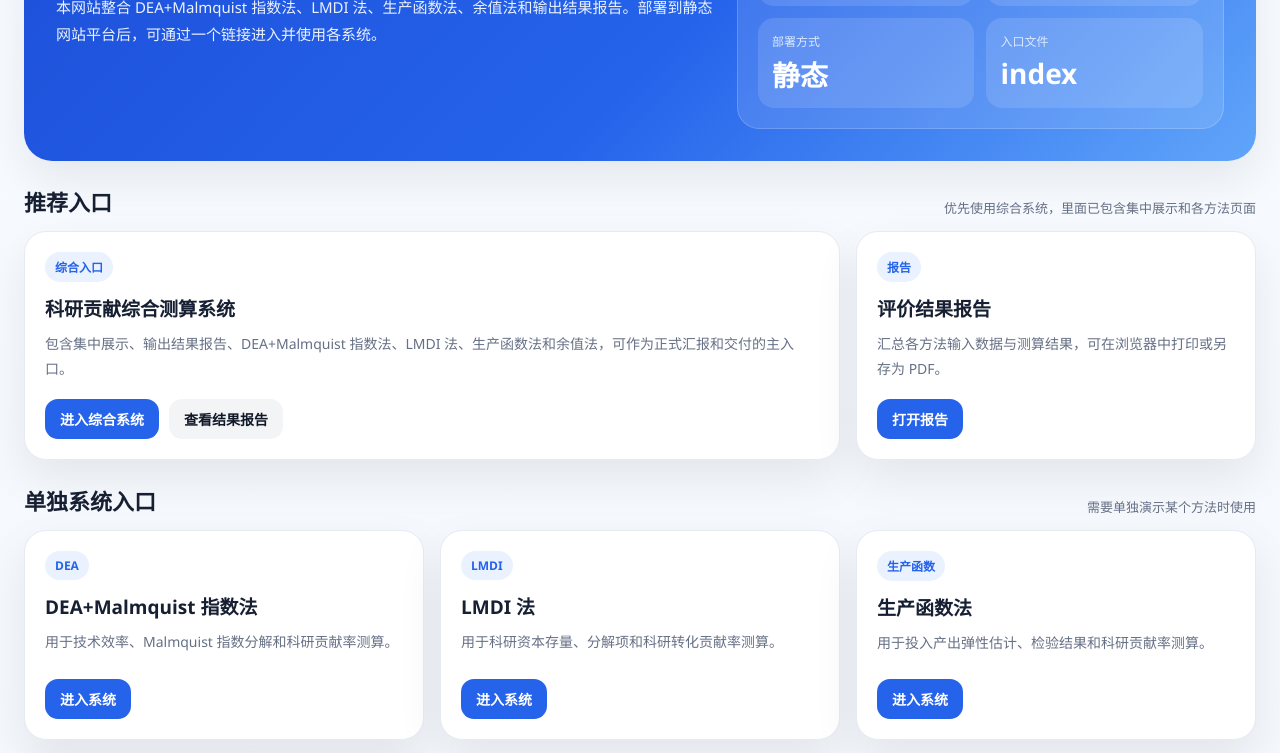
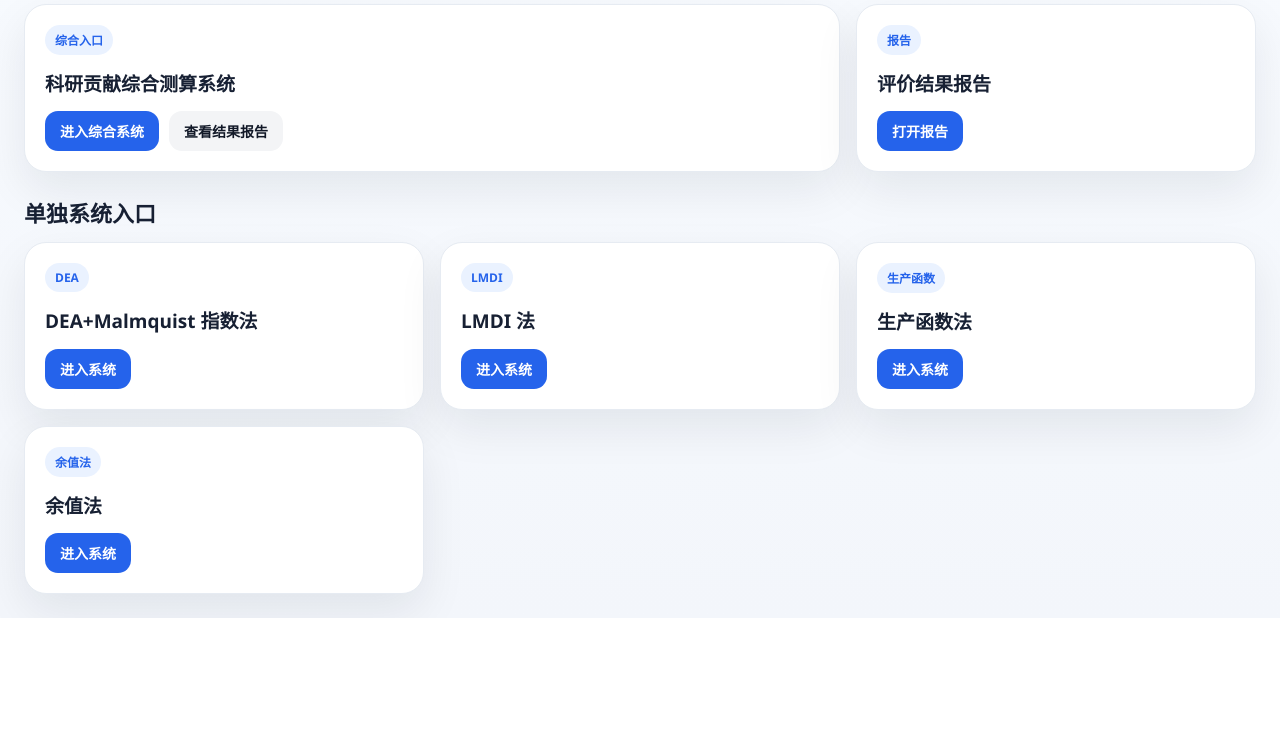
Before and after one commit to sususu906/-, a plain HTML site: page index.html in a window 1280 px wide. Shown: the part 197-950 px from the top of the page. After the commit the page ends 815 px from the top, so only its background shows below. Drawn offline with Linux system fonts and the light colour scheme.

Commit message:
Refactor HTML structure and update styles

```diff
--- a/index.html
+++ b/index.html
@@ -5,35 +5,86 @@
 <meta name="viewport" content="width=device-width, initial-scale=1"/>
 <title>科研贡献测算系统入口</title>
 <style>
-:root{--bg:#f5f7fb;--card:#fff;--text:#172033;--muted:#667085;--line:#e6ebf2;--blue:#2563eb;--soft:#eaf2ff;--shadow:0 18px 45px rgba(15,23,42,.08);--r:22px}
-*{box-sizing:border-box}body{margin:0;font-family:"Segoe UI","PingFang SC","Microsoft YaHei",Arial,sans-serif;background:linear-gradient(180deg,#f8fbff,#f3f6fb);color:var(--text)}
-.wrap{max-width:1280px;margin:0 auto;padding:24px}.hero{background:linear-gradient(135deg,#1d4ed8,#2563eb 55%,#60a5fa);color:#fff;border-radius:28px;padding:32px;box-shadow:var(--shadow);display:grid;grid-template-columns:1.15fr .85fr;gap:22px;align-items:center}.hero h1{margin:0;font-size:34px;line-height:1.25}.hero p{margin:12px 0 0;color:#eaf2ff;line-height:1.8;font-size:15px}.heroCard{background:rgba(255,255,255,.12);border:1px solid rgba(255,255,255,.18);border-radius:22px;padding:20px}.heroCard h2{margin:0 0 12px;font-size:18px}.statGrid{display:grid;grid-template-columns:1fr 1fr;gap:12px}.stat{border-radius:16px;background:rgba(255,255,255,.12);padding:14px}.stat .k{font-size:12px;color:#dbeafe}.stat .v{font-size:28px;font-weight:900;margin-top:4px}
-.sectionTitle{display:flex;align-items:end;justify-content:space-between;gap:12px;margin:24px 0 14px}.sectionTitle h2{margin:0;font-size:22px}.sectionTitle span{font-size:13px;color:var(--muted)}
-.grid{display:grid;grid-template-columns:repeat(3,minmax(0,1fr));gap:16px}.card{background:var(--card);border:1px solid var(--line);border-radius:var(--r);box-shadow:var(--shadow);padding:20px;display:flex;flex-direction:column;min-height:210px}.card h3{margin:0;font-size:19px}.card p{margin:10px 0 18px;color:var(--muted);line-height:1.75;font-size:14px;flex:1}.tag{display:inline-flex;width:max-content;background:var(--soft);color:var(--blue);font-size:12px;font-weight:800;border-radius:999px;padding:6px 10px;margin-bottom:12px}.actions{display:flex;gap:10px;flex-wrap:wrap}.btn{display:inline-flex;align-items:center;justify-content:center;height:40px;border-radius:13px;padding:0 15px;text-decoration:none;font-size:14px;font-weight:900}.btn.primary{background:var(--blue);color:#fff}.btn.light{background:#f3f4f6;color:#111827}.wide{grid-column:span 2}.note{background:#fff;border:1px solid var(--line);border-radius:var(--r);padding:18px;box-shadow:var(--shadow);color:#475467;line-height:1.8;font-size:14px}.note strong{color:#172033}.footer{margin:22px 0 8px;color:#667085;font-size:12px;text-align:center}
-@media(max-width:980px){.hero{grid-template-columns:1fr}.grid{grid-template-columns:1fr}.wide{grid-column:auto}.wrap{padding:14px}.hero{padding:22px}.hero h1{font-size:28px}}
+:root{--bg:#f5f7fb;--card:#fff;--text:#172033;--line:#e6ebf2;--blue:#2563eb;--soft:#eaf2ff;--shadow:0 18px 45px rgba(15,23,42,.08);--r:22px}
+*{box-sizing:border-box}
+body{margin:0;font-family:"Segoe UI","PingFang SC","Microsoft YaHei",Arial,sans-serif;background:linear-gradient(180deg,#f8fbff,#f3f6fb);color:var(--text)}
+.wrap{max-width:1280px;margin:0 auto;padding:24px}
+.hero{background:linear-gradient(135deg,#1d4ed8,#2563eb 55%,#60a5fa);color:#fff;border-radius:28px;padding:32px;box-shadow:var(--shadow)}
+.hero h1{margin:0;font-size:34px;line-height:1.25}
+.sectionTitle{margin:24px 0 14px}
+.sectionTitle h2{margin:0;font-size:22px}
+.grid{display:grid;grid-template-columns:repeat(3,minmax(0,1fr));gap:16px}
+.card{background:var(--card);border:1px solid var(--line);border-radius:var(--r);box-shadow:var(--shadow);padding:20px;display:flex;flex-direction:column;gap:14px}
+.card h3{margin:0;font-size:19px}
+.tag{display:inline-flex;width:max-content;background:var(--soft);color:var(--blue);font-size:12px;font-weight:800;border-radius:999px;padding:6px 10px}
+.actions{display:flex;gap:10px;flex-wrap:wrap;margin-top:auto}
+.btn{display:inline-flex;align-items:center;justify-content:center;height:40px;border-radius:13px;padding:0 15px;text-decoration:none;font-size:14px;font-weight:900}
+.btn.primary{background:var(--blue);color:#fff}
+.btn.light{background:#f3f4f6;color:#111827}
+.wide{grid-column:span 2}
+@media(max-width:980px){.grid{grid-template-columns:1fr}.wide{grid-column:auto}.wrap{padding:14px}.hero{padding:22px}.hero h1{font-size:28px}}
 </style>
 </head>
 <body>
 <div class="wrap">
   <section class="hero">
-    <div><h1>科研贡献测算系统入口</h1><p>本网站整合 DEA+Malmquist 指数法、LMDI 法、生产函数法、余值法和输出结果报告。部署到静态网站平台后，可通过一个链接进入并使用各系统。</p></div>
-    <div class="heroCard"><h2>系统概览</h2><div class="statGrid"><div class="stat"><div class="k">测算方法</div><div class="v">4</div></div><div class="stat"><div class="k">报告模块</div><div class="v">1</div></div><div class="stat"><div class="k">部署方式</div><div class="v">静态</div></div><div class="stat"><div class="k">入口文件</div><div class="v">index</div></div></div></div>
+    <h1>科研贡献测算系统入口</h1>
   </section>
-  <div class="sectionTitle"><h2>推荐入口</h2><span>优先使用综合系统，里面已包含集中展示和各方法页面</span></div>
+
+  <div class="sectionTitle"><h2>推荐入口</h2></div>
   <div class="grid">
-    <article class="card wide"><span class="tag">综合入口</span><h3>科研贡献综合测算系统</h3><p>包含集中展示、输出结果报告、DEA+Malmquist 指数法、LMDI 法、生产函数法和余值法，可作为正式汇报和交付的主入口。</p><div class="actions"><a class="btn primary" href="systems/combined.html">进入综合系统</a><a class="btn light" href="systems/result-report.html">查看结果报告</a></div></article>
-    <article class="card"><span class="tag">报告</span><h3>评价结果报告</h3><p>汇总各方法输入数据与测算结果，可在浏览器中打印或另存为 PDF。</p><div class="actions"><a class="btn primary" href="systems/result-report.html">打开报告</a></div></article>
+    <article class="card wide">
+      <span class="tag">综合入口</span>
+      <h3>科研贡献综合测算系统</h3>
+      <div class="actions">
+        <a class="btn primary" href="systems/combined.html">进入综合系统</a>
+        <a class="btn light" href="systems/result-report.html">查看结果报告</a>
+      </div>
+    </article>
+
+    <article class="card">
+      <span class="tag">报告</span>
+      <h3>评价结果报告</h3>
+      <div class="actions">
+        <a class="btn primary" href="systems/result-report.html">打开报告</a>
+      </div>
+    </article>
   </div>
-  <div class="sectionTitle"><h2>单独系统入口</h2><span>需要单独演示某个方法时使用</span></div>
+
+  <div class="sectionTitle"><h2>单独系统入口</h2></div>
   <div class="grid">
-    <article class="card"><span class="tag">DEA</span><h3>DEA+Malmquist 指数法</h3><p>用于技术效率、Malmquist 指数分解和科研贡献率测算。</p><div class="actions"><a class="btn primary" href="systems/dea-malmquist.html">进入系统</a></div></article>
-    <article class="card"><span class="tag">LMDI</span><h3>LMDI 法</h3><p>用于科研资本存量、分解项和科研转化贡献率测算。</p><div class="actions"><a class="btn primary" href="systems/lmdi.html">进入系统</a></div></article>
-    <article class="card"><span class="tag">生产函数</span><h3>生产函数法</h3><p>用于投入产出弹性估计、检验结果和科研贡献率测算。</p><div class="actions"><a class="btn primary" href="systems/production-function.html">进入系统</a></div></article>
-    <article class="card"><span class="tag">余值法</span><h3>余值法</h3><p>用于技术要素收益分成率、贡献净值和图形化结果展示。</p><div class="actions"><a class="btn primary" href="systems/residual-method.html">进入系统</a></div></article>
+    <article class="card">
+      <span class="tag">DEA</span>
+      <h3>DEA+Malmquist 指数法</h3>
+      <div class="actions">
+        <a class="btn primary" href="systems/dea-malmquist.html">进入系统</a>
+      </div>
+    </article>
+
+    <article class="card">
+      <span class="tag">LMDI</span>
+      <h3>LMDI 法</h3>
+      <div class="actions">
+        <a class="btn primary" href="systems/lmdi.html">进入系统</a>
+      </div>
+    </article>
+
+    <article class="card">
+      <span class="tag">生产函数</span>
+      <h3>生产函数法</h3>
+      <div class="actions">
+        <a class="btn primary" href="systems/production-function.html">进入系统</a>
+      </div>
+    </article>
+
+    <article class="card">
+      <span class="tag">余值法</span>
+      <h3>余值法</h3>
+      <div class="actions">
+        <a class="btn primary" href="systems/residual-method.html">进入系统</a>
+      </div>
+    </article>
   </div>
-  <div class="sectionTitle"><h2>部署说明</h2></div>
-  <div class="note"><strong>本目录就是一个完整静态网站。</strong>部署时把整个文件夹上传到 GitHub Pages、Netlify、Vercel 或学校服务器即可，入口文件为 <strong>index.html</strong>。如果只想本地使用，直接双击 <strong>index.html</strong> 也可以打开。</div>
-  <div class="footer">科研贡献测算系统 · 静态网站交付版</div>
 </div>
 </body>
 </html>
```
